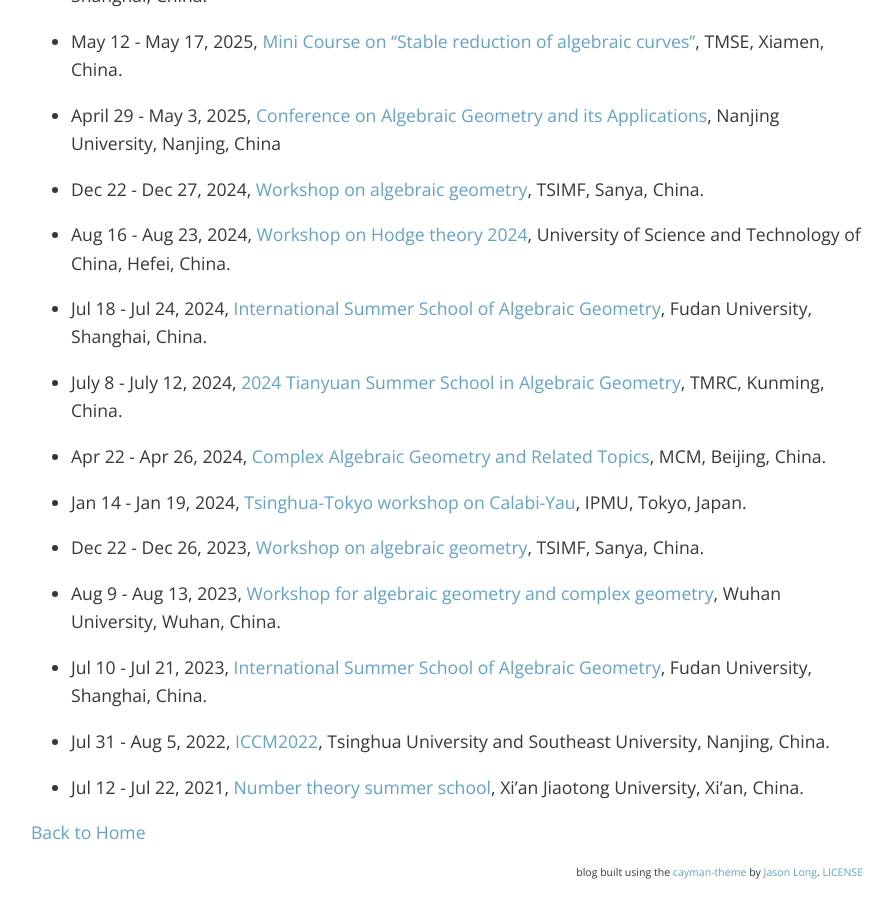
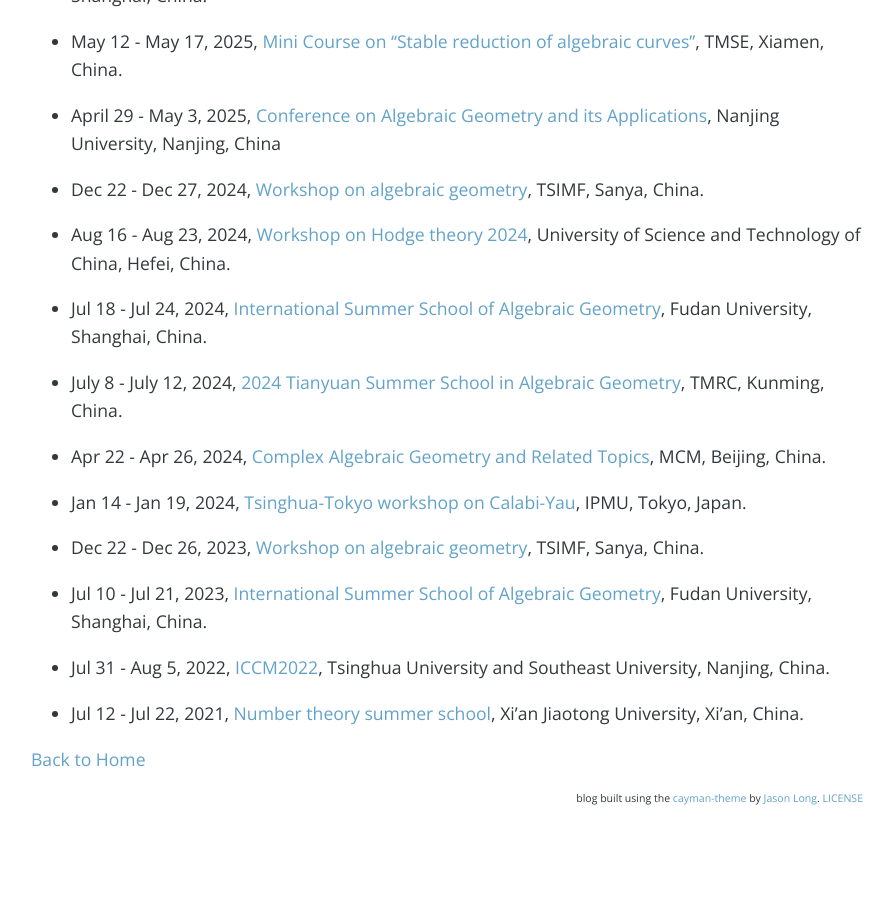
Before and after one commit to bowenl-math/bowenl-math.github.io, a Jekyll site: the page built from travel.md, in a window 1280 px wide and 900 px high, scrolled down 593 px. Shown: the whole window, without its empty margins (193-1087 px from the left). Built offline with Jekyll 4.4.1, drawn with Linux system fonts in a browser that asks for light colours; nearby versions of some CDN libraries; our own code applies the rules of GitHub Pages for plain Markdown files; comment, search, counter and statistics services are not loaded; after the commit the page ends 1419 px from its top, so only the background shows below that.

Commit message:
Update travel.md

```diff
--- a/travel.md
+++ b/travel.md
@@ -24,8 +24,6 @@
 
 * Dec 22 - Dec 26, 2023, [Workshop on algebraic geometry](http://www.tsimf.cn/meeting/detail?id=360), TSIMF, Sanya, China.
 
-* Aug 9 - Aug 13, 2023, [Workshop for algebraic geometry and complex geometry](https://tmcc.whu.edu.cn/info/1206/2689.htm), Wuhan University, Wuhan, China.
-
 * Jul 10 - Jul 21, 2023, [International Summer School of Algebraic Geometry](https://scms.fudan.edu.cn/info/4503/5820.htm), Fudan University, Shanghai, China.
 
 * Jul 31 - Aug 5, 2022, [ICCM2022](http://iccm.tsinghua.edu.cn/iccm2022/#/), Tsinghua University and Southeast University, Nanjing, China.
```
